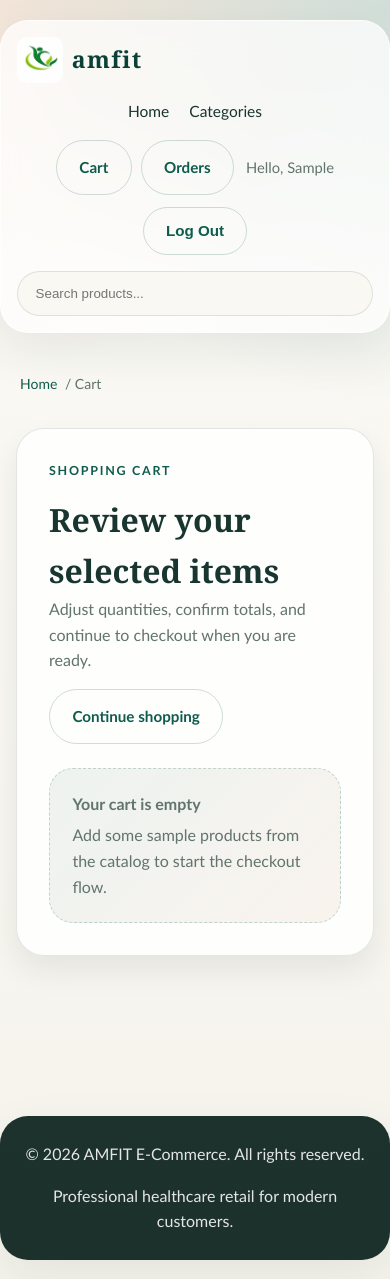
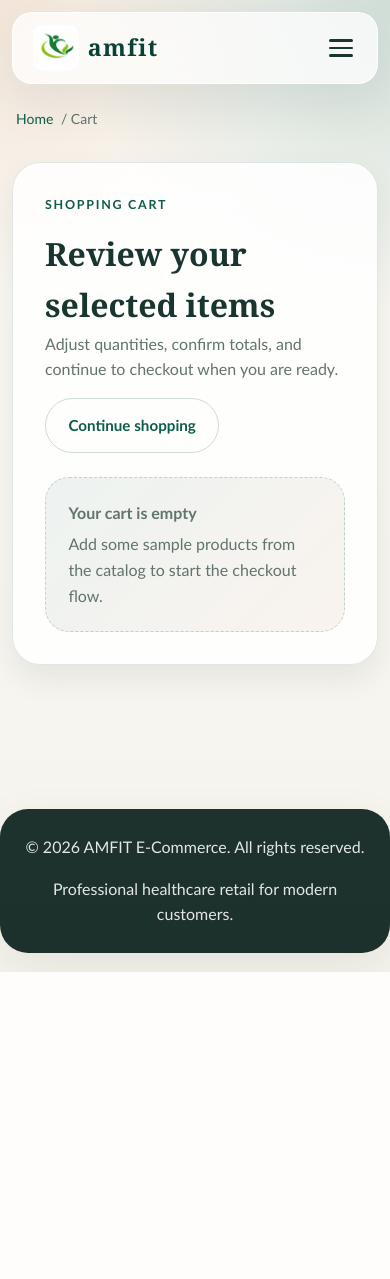
Before and after one commit to Emperorgeneral/AMFIT-NATURAL-WELLNESS-, a Django app: page /cart/ in a window 390 px wide. After the commit the page ends 972 px from the top, so only its background shows below. Run offline with Django 4.2, Linux system fonts and the light colour scheme; the visitor is signed in with stand-in values (Sample User, id 1); data comes from the database, SQL or seed files in the repository; data that the repository does not hold is empty.

Commit message:
Add mobile hamburger menu and responsive layout fixes

```diff
--- a/templates/base.html
+++ b/templates/base.html
@@ -538,6 +538,39 @@
             padding-bottom: 0;
         }
 
+        /* ── Hamburger button ── */
+        .hamburger {
+            display: none;
+            flex-direction: column;
+            justify-content: center;
+            gap: 5px;
+            background: none;
+            border: none;
+            cursor: pointer;
+            padding: 0.5rem;
+            margin-left: auto;
+            border-radius: 10px;
+            transition: background 0.2s;
+        }
+
+        .hamburger:hover { background: rgba(15,92,77,0.08); }
+
+        .hamburger span {
+            display: block;
+            width: 24px;
+            height: 2.5px;
+            background: var(--ink);
+            border-radius: 2px;
+            transition: transform 0.3s ease, opacity 0.3s ease;
+        }
+
+        .hamburger.open span:nth-child(1) { transform: rotate(45deg) translate(5px, 5.5px); }
+        .hamburger.open span:nth-child(2) { opacity: 0; transform: scaleX(0); }
+        .hamburger.open span:nth-child(3) { transform: rotate(-45deg) translate(5px, -5.5px); }
+
+        /* On desktop nav-collapse is transparent wrapper */
+        .nav-collapse { display: contents; }
+
         @media (max-width: 960px) {
             .catalog-shell,
             .detail-shell {
@@ -647,24 +680,6 @@
         }
 
         @media (max-width: 960px) {
-            nav {
-                border-radius: 28px;
-                flex-wrap: wrap;
-                padding: 1rem;
-            }
-
-            .logo,
-            .nav-actions {
-                padding: 0;
-            }
-
-            .search-box {
-                order: 3;
-                max-width: 100%;
-                width: 100%;
-                margin: 0;
-            }
-
             footer {
                 flex-direction: column;
                 text-align: center;
@@ -680,21 +695,85 @@
             }
         }
 
-        @media (max-width: 680px) {
-            .logo img {
-                height: 40px;
+        /* ── Mobile nav ── */
+        @media (max-width: 768px) {
+            body { overflow-x: hidden; }
+
+            header { padding: 0.75rem 0.75rem 0; }
+
+            nav {
+                border-radius: 20px;
+                padding: 0.75rem 1rem;
+                min-height: unset;
+                flex-wrap: wrap;
+                gap: 0;
             }
 
+            .hamburger { display: flex; }
+
+            .logo { padding-left: 0.25rem; }
+
+            /* Collapsible panel */
+            .nav-collapse {
+                display: none;
+                width: 100%;
+                flex-direction: column;
+                gap: 0.85rem;
+                padding: 0.85rem 0 0.25rem;
+                border-top: 1px solid var(--border);
+                margin-top: 0.75rem;
+            }
+
+            .nav-collapse.open { display: flex; }
+
             .nav-menu {
+                flex-direction: row;
+                flex-wrap: wrap;
+                gap: 0.5rem;
+                justify-content: flex-start;
+            }
+
+            .nav-menu a {
+                padding: 0.45rem 0.9rem;
+                background: rgba(15,92,77,0.07);
+                border-radius: 999px;
+                font-size: 0.93rem;
+            }
+
+            .search-box {
+                max-width: 100%;
                 width: 100%;
-                justify-content: center;
-                flex-wrap: wrap;
+                margin: 0;
             }
 
             .nav-actions {
-                width: 100%;
-                justify-content: center;
                 flex-wrap: wrap;
+                justify-content: flex-start;
+                gap: 0.5rem;
+            }
+
+            .nav-utility {
+                flex-wrap: wrap;
+                gap: 0.5rem;
+            }
+
+            .container {
+                padding: 1.5rem 0.75rem 3rem;
+            }
+
+            .category-grid {
+                grid-template-columns: repeat(auto-fill, minmax(150px, 1fr));
+                gap: 1rem;
+            }
+
+            .product-grid {
+                grid-template-columns: repeat(auto-fill, minmax(150px, 1fr));
+                gap: 1rem;
+            }
+
+            .auth-card {
+                padding: 1.5rem 1rem;
+                border-radius: 20px;
             }
         }
     </style>
@@ -706,6 +785,10 @@
                 <img src="{% static 'android-chrome-192x192.png' %}" alt="amfit" style="height:46px;width:46px;border-radius:10px;">
                 <span style="font-family: Georgia, 'Times New Roman', serif; font-size: 1.45rem; font-weight: 700; letter-spacing: 0.06em; color: #0a4137; margin-left: 0.55rem;">amfit</span>
             </a>
+            <button class="hamburger" id="nav-toggle" aria-label="Toggle menu" aria-expanded="false">
+                <span></span><span></span><span></span>
+            </button>
+            <div class="nav-collapse" id="nav-collapse">
                 <div class="nav-menu">
                     <a href="{% url 'products:home' %}">Home</a>
                     <a href="{% url 'products:category_list' %}">Categories</a>
@@ -729,6 +812,7 @@
                         <a href="{% url 'users:signup' %}" class="btn btn-accent">Sign Up</a>
                     {% endif %}
                 </div>
+            </div>
         </nav>
     </header>
 
@@ -748,5 +832,16 @@
         <p>&copy; {% now "Y" %} AMFIT E-Commerce. All rights reserved.</p>
         <p>Professional healthcare retail for modern customers.</p>
     </footer>
+    <script>
+        const toggle = document.getElementById('nav-toggle');
+        const collapse = document.getElementById('nav-collapse');
+        if (toggle && collapse) {
+            toggle.addEventListener('click', () => {
+                const isOpen = collapse.classList.toggle('open');
+                toggle.classList.toggle('open', isOpen);
+                toggle.setAttribute('aria-expanded', isOpen);
+            });
+        }
+    </script>
 </body>
 </html>
```
Lines whose indentation alone changed are shown as unchanged.
